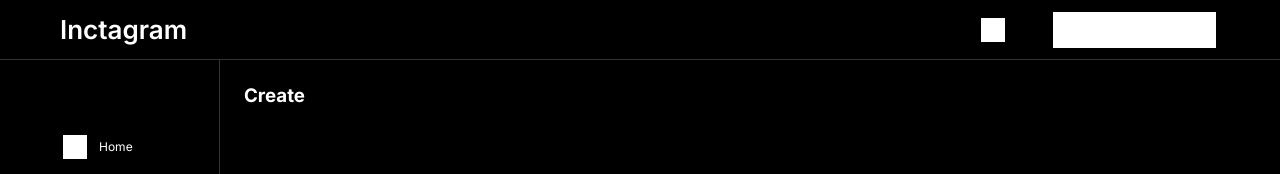
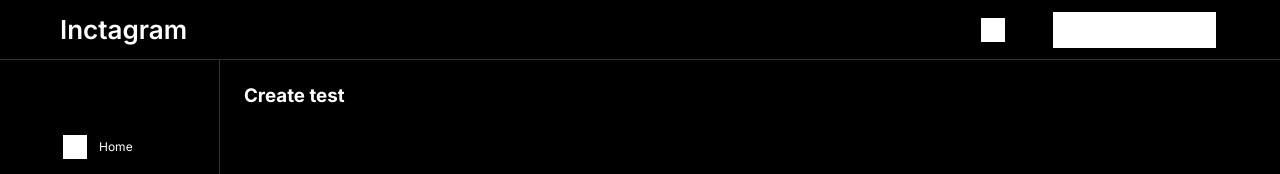
Before and after one commit to jihnordraven/Godzilla-front-fork, a Next.js app: page /create in a window 1280 px wide. Shown: the top 174 px of the page. Built offline with nearby package versions, Linux system fonts and the light colour scheme.

Commit message:
test commit

```diff
--- a/src/pages/create/index.tsx
+++ b/src/pages/create/index.tsx
@@ -1,5 +1,5 @@
 const Create: React.FC = () => {
-  return <h3>Create</h3>
+  return <h3>Create test</h3>
 }
 
 export default Create
```
